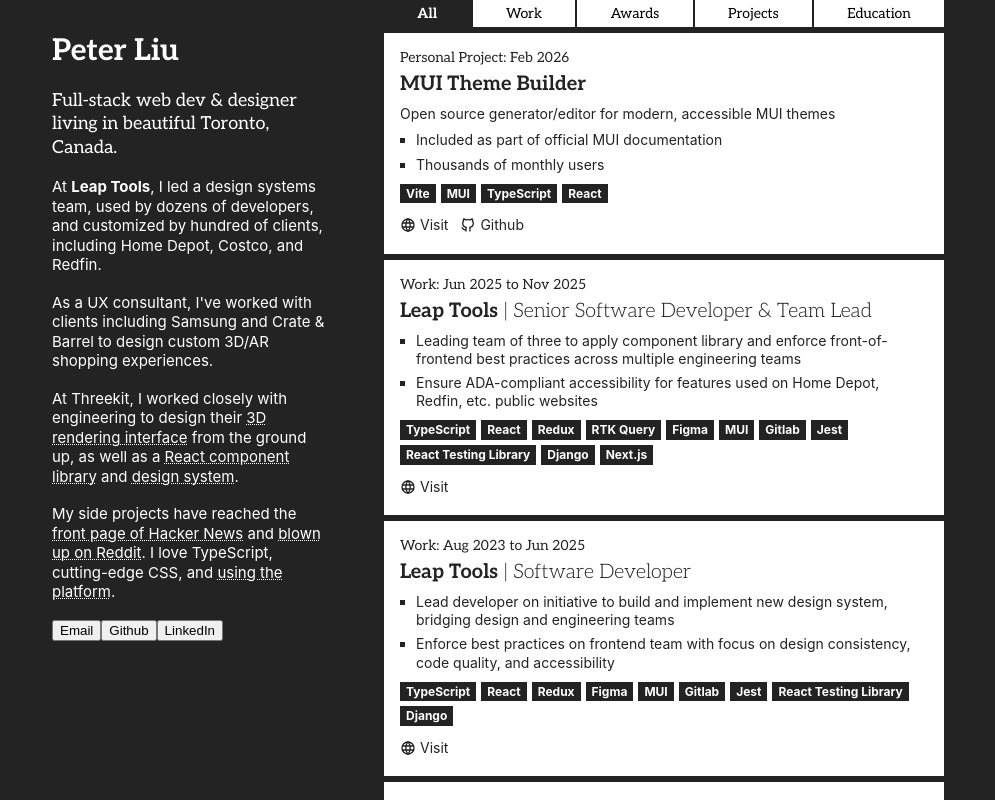
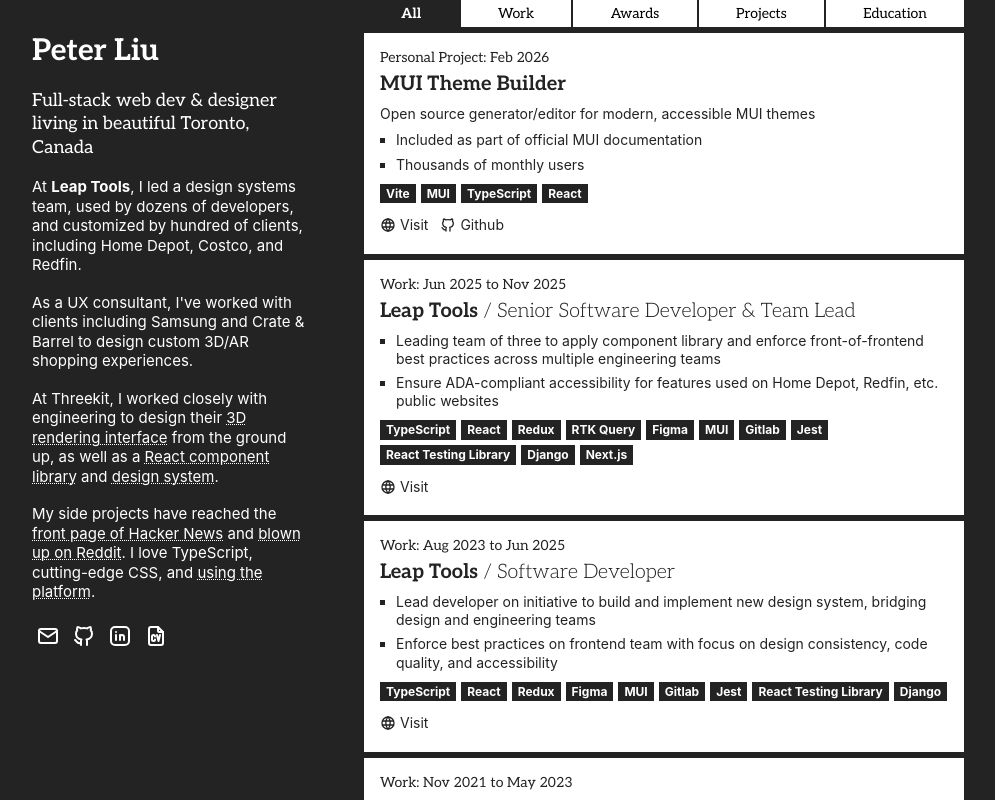
Before and after one commit to PeterTYLiu/personal-site, a React (Vite) app: page / in a window 1280 px wide. Shown: the whole page, without its empty margins (158-1153 px from the left). Built offline with nearby package versions, Linux system fonts and the light colour scheme.

Commit message:
Add resume

```diff
--- a/src/App.module.css
+++ b/src/App.module.css
@@ -65,6 +65,20 @@
   flex: 1;
 }
 
+.links {
+  a {
+    display: inline-block;
+    margin-inline-end: 4px;
+    height: 32px;
+    width: 32px;
+    display: inline-grid;
+    place-items: center;
+    &:focus-visible {
+      outline: 2px solid white;
+    }
+  }
+}
+
 .main {
   display: flex;
   height: 100vh;
@@ -82,7 +96,7 @@
 }
 
 .timeline {
-  width: 560px;
+  width: 600px;
   display: flex;
   flex-direction: column;
   @media screen and (max-width: 850px) {
--- a/src/App.tsx
+++ b/src/App.tsx
@@ -1,5 +1,9 @@
 import {
+  IconBrandGithub,
+  IconBrandLinkedin,
   IconBriefcase,
+  IconFileCv,
+  IconMail,
   IconSchool,
   IconTools,
   IconTrophy,
@@ -36,7 +40,7 @@
       <div className={styles.about}>
         <h1>Peter Liu</h1>
         <h2 style={{ fontWeight: 400, fontSize: "18px" }}>
-          Full-stack web dev & designer living in beautiful Toronto, Canada.
+          Full-stack web dev & designer living in beautiful Toronto, Canada
         </h2>
         <p>
           At <strong>Leap Tools</strong>, I led a design systems team, used by
@@ -97,10 +101,19 @@
           </a>
           .
         </p>
-        <div>
-          <button>Email</button>
-          <button>Github</button>
-          <button>LinkedIn</button>
+        <div className={styles.links}>
+          <a href="mailto:PeterBuildsStuff@gmail.com">
+            <IconMail />
+          </a>
+          <a href="https://github.com/PeterTYLiu" target="_blank">
+            <IconBrandGithub />
+          </a>
+          <a href="https://www.linkedin.com/in/peter-ty-liu" target="_blank">
+            <IconBrandLinkedin />
+          </a>
+          <a href="/peter-liu-resume.pdf">
+            <IconFileCv />
+          </a>
         </div>
       </div>
       <div className={styles.timeline} ref={timelineRef}>
--- a/src/components/ItemCard/ItemCard.module.css
+++ b/src/components/ItemCard/ItemCard.module.css
@@ -28,6 +28,10 @@
     align-items: center;
     gap: 4px;
     padding: 3px 0;
+    &:focus-visible {
+      outline: 2px solid var(--black);
+      outline-offset: 3px;
+    }
   }
 }
 
--- a/src/components/ItemCard/ItemCard.tsx
+++ b/src/components/ItemCard/ItemCard.tsx
@@ -98,7 +98,7 @@
             {title}
             {!!position && (
               <span className={styles.position}>
-                <span>&nbsp;|&nbsp;</span>
+                <span>&nbsp;/&nbsp;</span>
                 {position}
               </span>
             )}
--- a/src/data.tsx
+++ b/src/data.tsx
@@ -69,7 +69,7 @@
     startDate: "2021-11-01",
     title: "Sortabase",
     location: "Toronto",
-    position: "Cofounder, Full-Stack Engineer",
+    position: "Cofounder & Full-Stack Engineer",
     siteUrl: "https://sortabase.com",
     tools: [
       "Next.js",
```
Also changed, not shown: 1 other file (tests, documents, lock files or other folders).
